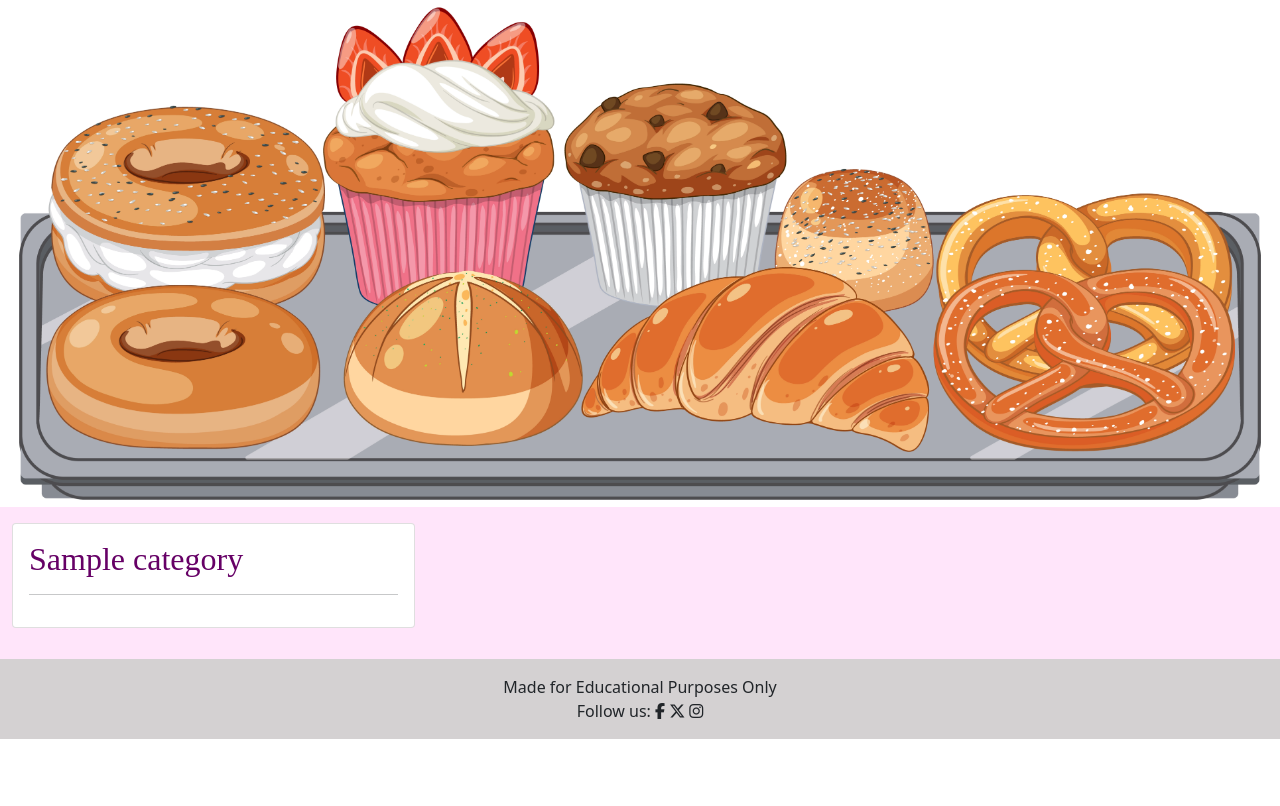
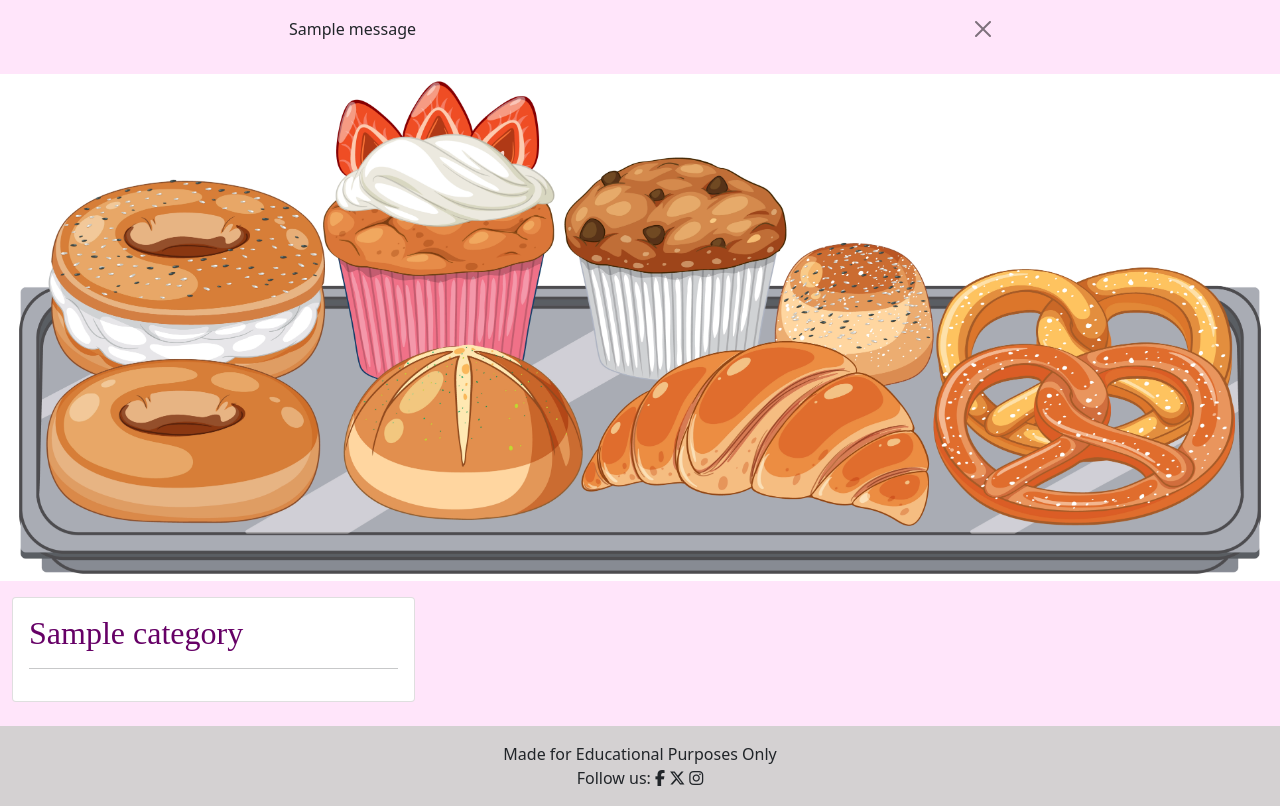
Before and after one commit to amy-1989/bakers_hub, a Django app: page / in a window 1280 px wide. Shown: the part 61-867 px from the top of the page. Before the commit the page ends 800 px from the top, so only its background shows below. Run offline with Django 4.2, Linux system fonts and the light colour scheme; tables that the repository leaves empty hold one stand-in row (values such as "Sample post"); one stand-in notice (Sample message) is shown; some libraries are stand-ins or nearby versions; some web fonts are replaced.

Commit message:
add notification  messages for better UX

```diff
--- a/recipes/templates/recipes/index.html
+++ b/recipes/templates/recipes/index.html
@@ -1,12 +1,8 @@
 {% extends "base.html" %}
 
 {% block content %}
-
-<!-- index.html content starts here -->
 <div class="container-fluid">
     <div class="row">
-
-        <!-- Blog Entries Column -->
         <div class="col-12 mt-3 left">
             <div class="row">
                 {% for category in category_list %}
@@ -52,5 +48,4 @@
     {% endif %}
 </div>
 
-<!-- index.html content ends here -->
 {% endblock %}
--- a/templates/base.html
+++ b/templates/base.html
@@ -89,7 +89,21 @@
         </div>
       </div>
     </nav>
-
+    <!-- displaying Django messages -->
+<div class="container">
+  <div class="row">
+    <div class="col-md-8 offset-md-2">
+      {% for message in messages %}
+      <div class="alert {{ message.tags }} alert-dismissible
+        fade show" id="msg" role="alert">
+        {{ message | safe }}
+        <button type="button" class="btn-close"
+          data-bs-dismiss="alert" aria-label="Close"></button>
+      </div>
+      {% endfor %}
+    </div>
+  </div>
+</div>
     <!--Hero Image-->
     <div><img class="img-fluid" alt="tray of baked goods" src="{% static 'images/hero_image.webp' %}"></div>
     </header>
```
